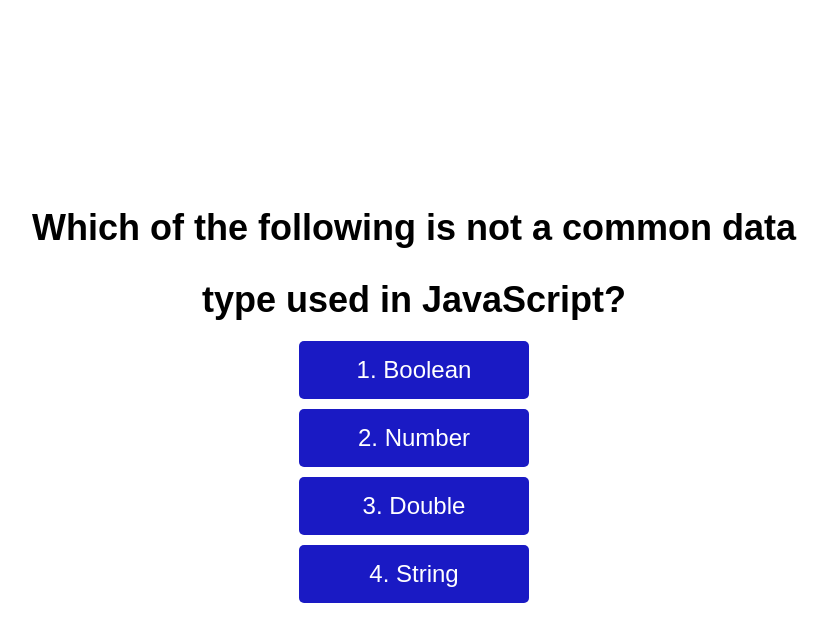
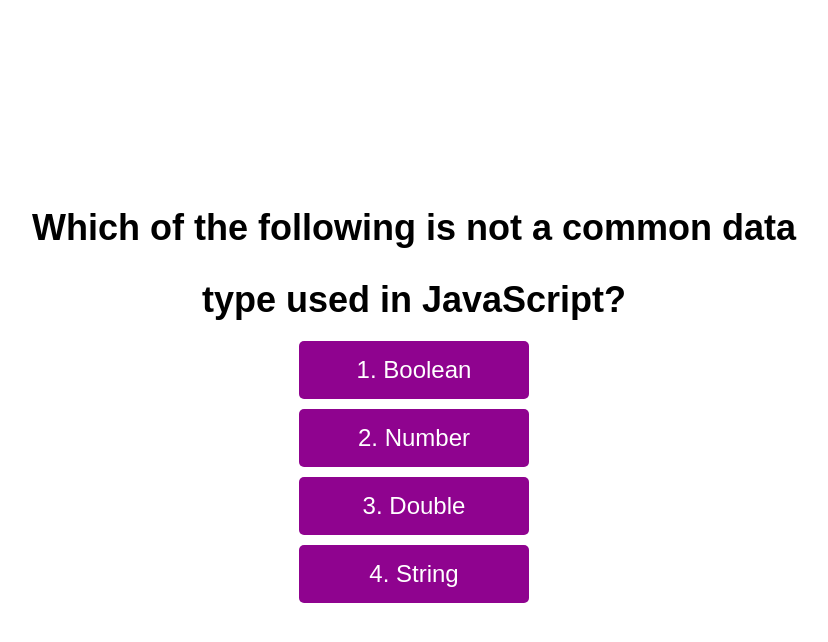
Before and after one commit to jaxson-lybbert/coding-quiz, a plain HTML site: page index.html in a window 1280 px wide. Both pictures are taken after a click on the button "Start Quiz". Shown: the whole page, without its empty margins (226-1054 px from the left). Drawn offline with nearby package versions, Linux system fonts and the light colour scheme.

Commit message:
Stuck on getting iterating through the array of objects on button click

```diff
--- a/script.js
+++ b/script.js
@@ -47,8 +47,10 @@ var quizQuestions = [
   },
 ];
 
-// Add event listener to clear homepage on click of start button
-startBtn.on("click", function () {
+// Add event listener to begin quiz
+startBtn.on("click", startGame);
+
+function startGame() {
   startBtn.remove();
   quizDisplay.text("");
 
@@ -68,11 +70,11 @@ startBtn.on("click", function () {
     displayChoiceEl.append(createChoiceEl);
   }
 
-  if (globalIndex < 5) {
+  // Checks answer
   var buttonChoice = $(".quizButton");
-
   buttonChoice.on("click", checkCorrectAnswer);
 
+  // Displays next questions --> Not working properly??
   buttonChoice.on("click", function () {
     globalIndex++;
     mainDisplay.text(quizQuestions[globalIndex].question);
@@ -89,7 +91,6 @@ startBtn.on("click", function () {
     }
   });
 }
-});
 
 // Function to check if correct answer has been selected
 function checkCorrectAnswer(e) {
--- a/styles.css
+++ b/styles.css
@@ -33,7 +33,7 @@ ul {
 .quizButton {
   align-items: start;
   display: inline-block;
-  background-color: rgb(26, 26, 196);
+  background-color: rgb(143, 3, 143);
   color: white;
   padding: 5px;
   margin: 5px;
@@ -43,7 +43,7 @@ ul {
 }
 
 .quizButton:hover {
-  background-color: rgb(6, 6, 92);
+  background-color: rgb(202, 58, 202);
 }
 
 .result {
```
Lines whose indentation alone changed are shown as unchanged.
